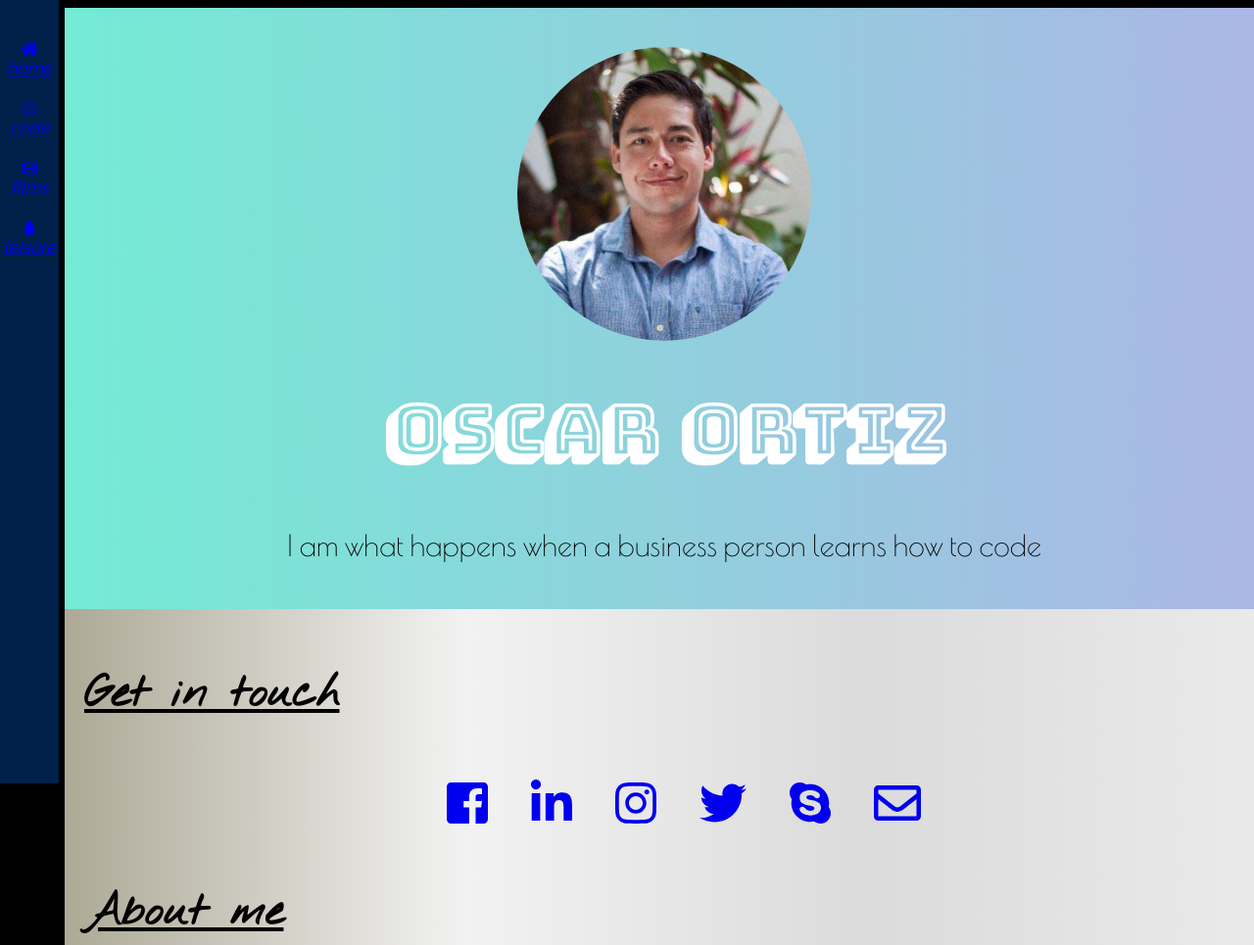
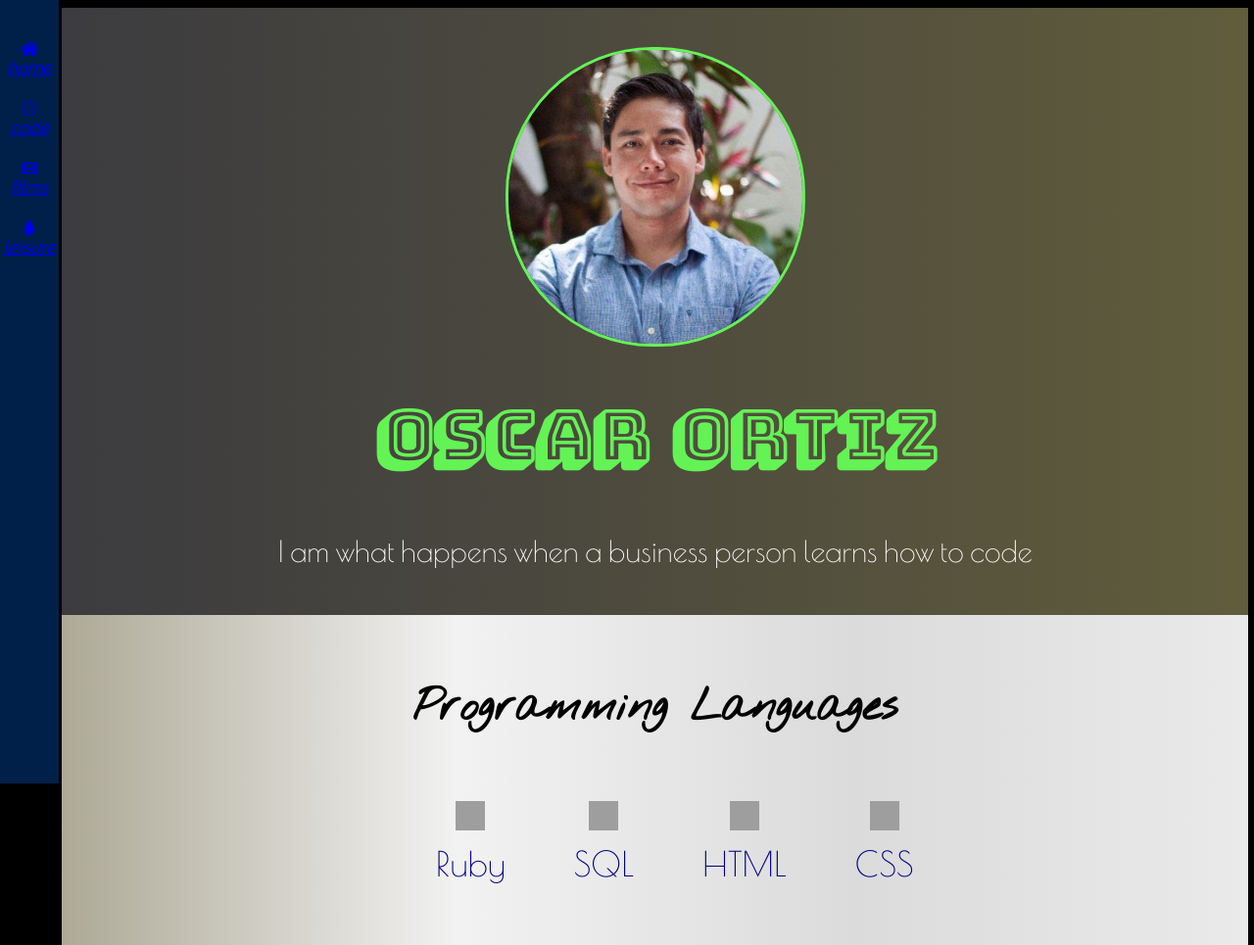
Before and after one commit to oscarlaf03/profile, a plain HTML site: page index.html in a window 1280 px wide. Shown: the top 965 px of the page at 98% size. Drawn offline with nearby package versions, Linux system fonts and the light colour scheme; grey boxes are pictures that could not be loaded; a web font is replaced by a local one.

Commit message:
minor color and typo changes

```diff
--- a/index.html
+++ b/index.html
@@ -63,40 +63,6 @@
         <p class="sub-title">I am what happens when a business person learns how to code</p>
       </div>
       <div class="card second-section">
-        <h2>Get in touch</h2>
-        <ul>
-          <li>
-            <a href="https://www.facebook.com/oscar.ortiz.garcia" target="blank">
-              <i class="fab fa-facebook-square fa-3x"> </i>
-            </a>
-          </li>
-          <li>
-            <a href="https://www.linkedin.com/in/oscarortizgarcia/" target="blank">
-              <i class="fab fa-linkedin-in fa-3x"> </i>
-            </a>
-          </li>
-          <li>
-            <a href="https://www.instagram.com/oscar.e.garcia/" target="blank">
-              <i class="fab fa-instagram fa-3x"></i>
-            </a>
-          </li>
-          <li>
-            <a href="https://twitter.com/OrtizView" target="blank">
-              <i class="fab fa-twitter fa-3x"></i>
-            </a>
-          </li>
-          <li>
-            <a href="skype:oscar.eduardo11?call">
-              <i class="fab fa-skype fa-3x"></i>
-              </a>
-          </li>
-          <li>
-            <a href="mailto:ortizg.oscar@gmail.com" target="top">
-              <i class="far fa-envelope fa-3x"></i>
-              </a>
-          </li>
-        </ul>
-        <h2>About me</h2>
         <h3 id="code">Programming Languages</h3>
           <ul class="line-list">
             <li><img src="https://cdn3.iconfinder.com/data/icons/sympletts-free-sampler/128/diamond-512.png" alt="Ruby icon" class="icon"><h4>Ruby</h4></li>
@@ -164,6 +130,40 @@
               </td>
             </tr>
           </table>
+          <p class="foot-note">keep in tocuch</p>
+          <ul>
+            <li>
+              <a href="https://www.facebook.com/oscar.ortiz.garcia" target="blank">
+                <i class="fab fa-facebook-square fa-3x"> </i>
+              </a>
+            </li>
+            <li>
+              <a href="https://www.linkedin.com/in/oscarortizgarcia/" target="blank">
+                <i class="fab fa-linkedin-in fa-3x"> </i>
+              </a>
+            </li>
+            <li>
+              <a href="https://www.instagram.com/oscar.e.garcia/" target="blank">
+                <i class="fab fa-instagram fa-3x"></i>
+              </a>
+            </li>
+            <li>
+              <a href="https://twitter.com/OrtizView" target="blank">
+                <i class="fab fa-twitter fa-3x"></i>
+              </a>
+            </li>
+            <li>
+              <a href="skype:oscar.eduardo11?call">
+                <i class="fab fa-skype fa-3x"></i>
+                </a>
+            </li>
+            <li>
+              <a href="mailto:ortizg.oscar@gmail.com" target="top">
+                <i class="far fa-envelope fa-3x"></i>
+                </a>
+            </li>
+        </ul>
+
       </div>
     </div>
 
--- a/style.css
+++ b/style.css
@@ -39,22 +39,23 @@ body {
 }
 .sidebar-table td {
   padding-top: 20px;
+  color: white
 
 }
 #page-content {
-  margin-left: 18px;
 
 }
 
 .container {
-  width: 100%;   /* This sets the width */
+  width: 99%;   /* This sets the width */
   margin: 0 auto; /* This automatically sets left/right margins */
   top: 0;
   bottom: 0;
+  margin-left: 15px;
 }
 
 .top-section {
-  background: linear-gradient(to right, #74ebd5, #ACB6E5);
+  background: linear-gradient(to right, #3C3B3F, #605C3C);
   align-items: center;
   text-align: center;
   padding: 40px;
@@ -74,6 +75,7 @@ body {
   border-radius: 150px;
   width:300px;
   height: 300px;
+  border: 3px solid #63F355;
 }
 
 
@@ -94,7 +96,7 @@ body {
 
 
 h1 {
-  color:white;
+  color:#63F355;
   font-family: "Bungee shade";
   font-size: 70px;
 
@@ -102,19 +104,25 @@ h1 {
 
 .sub-title {
   font-family: "Poiret one";
-  color: black;
+  color: white;
   font-size: 30px;
-
 }
 
-h2 {
-  text-align: left;
+.foot-note{
+  font-family: "Fredericka the Great"
+  font-size: 20px;
+  text-decoration: underline;
+  padding-top: 20px;
+  margin-top: 10px;
+}
+
+h3 {
+  text-align: center;
   font-size: 45px;
   font-family: "Nothing You Could Do";
-  text-decoration: underline;
   color: black;
 }
-h3 {
+h2 {
   text-align: center;
   font-size: 40px;
   font-family: "Monoton";
@@ -173,3 +181,7 @@ font-family: 'Quicksand', sans-serif;
   max-width:300px;
   height:auto;
 }
+
+ul *:hover{
+  color:#63F355;
+}
```
